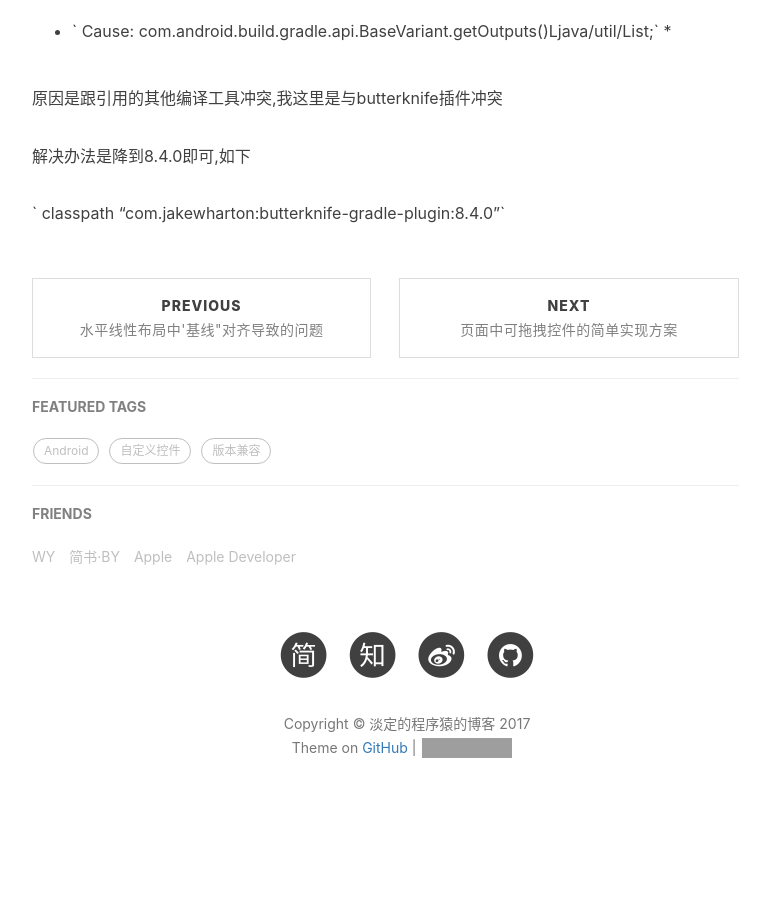
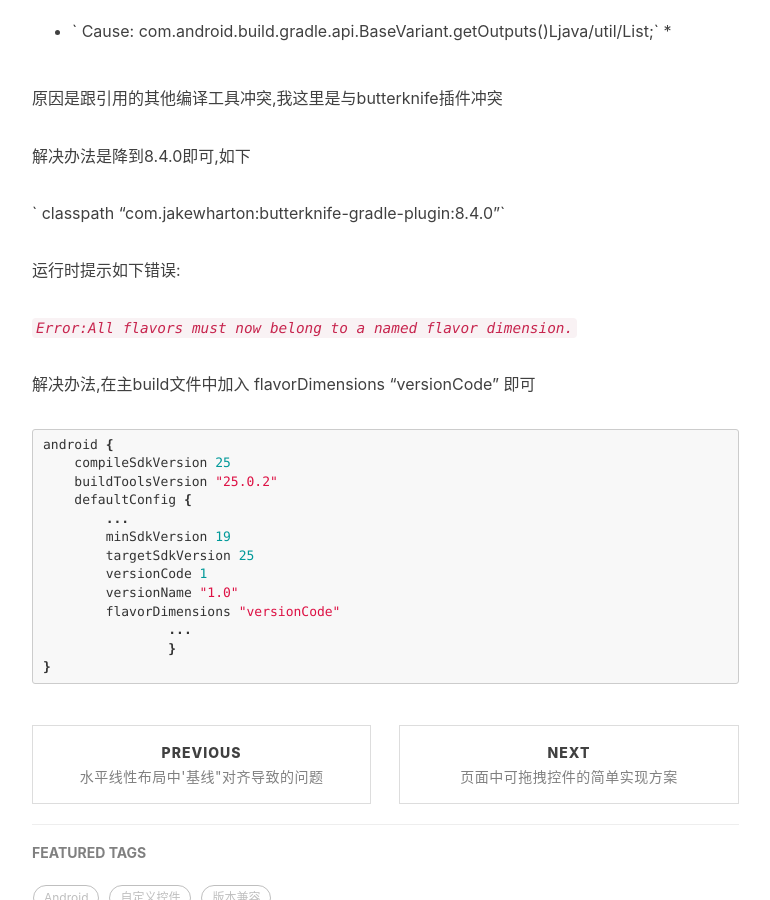
Before and after one commit to 976112643/976112643.github.io, a Jekyll site: the page built from _posts/2017-11-1-the-post-7178.md, in a window 1280 px wide and 900 px high, scrolled down 2225 px. Shown: the whole window, without its empty margins (233-1003 px from the left). Built offline with Jekyll 4.4.1, drawn with Linux system fonts in a browser that asks for light colours; nearby versions of some CDN libraries; comment, search, counter and statistics services are not loaded; before the commit the page ends 3077 px from its top, so only the background shows below that; grey boxes are pictures that could not be loaded.

Commit message:
update from Jekyller

````diff
--- a/_posts/2017-11-1-the-post-7178.md
+++ b/_posts/2017-11-1-the-post-7178.md
@@ -93,3 +93,25 @@ gradle编译工具版本升级为3.0.1后提示如下错误信息:
 解决办法是降到8.4.0即可,如下
 
  ` classpath "com.jakewharton:butterknife-gradle-plugin:8.4.0"`
+
+运行时提示如下错误:
+
+*`Error:All flavors must now belong to a named flavor dimension. `*
+
+解决办法,在主build文件中加入 flavorDimensions "versionCode" 即可
+
+```java
+android {
+    compileSdkVersion 25
+    buildToolsVersion "25.0.2"
+    defaultConfig {
+        ...
+        minSdkVersion 19
+        targetSdkVersion 25
+        versionCode 1
+        versionName "1.0"
+        flavorDimensions "versionCode"
+		...
+		}
+}
+```
````
Also changed, not shown: other parts of _posts/2017-11-1-the-post-7178.md (+1 -1 lines).
